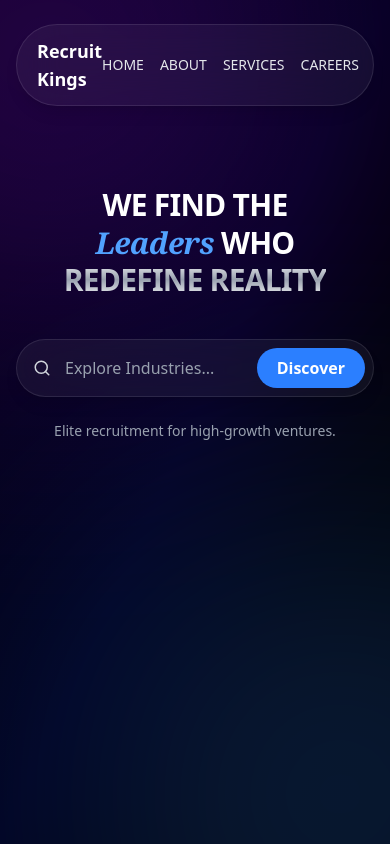
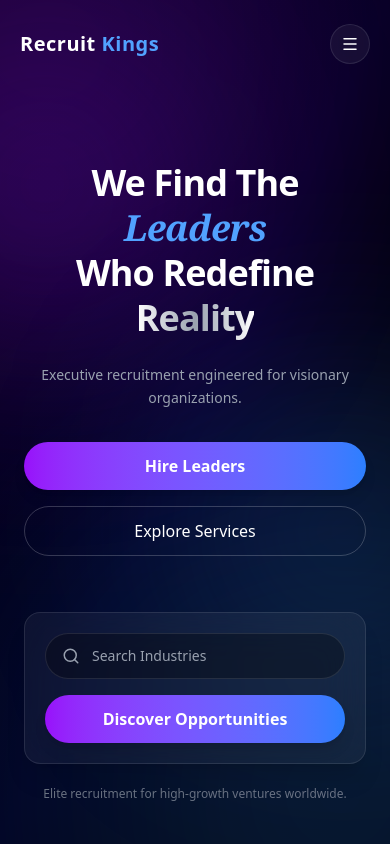
Before and after one commit to itsYasar-coder/01_Live_Project, a React (Vite) app: page / in a window 390 px wide. Shown: the top 844 px of the page. Built offline with nearby package versions, Linux system fonts and the light colour scheme.

Commit message:
Premium responsive homepage redesign

```diff
--- a/src/components/home/Center.jsx
+++ b/src/components/home/Center.jsx
@@ -2,26 +2,56 @@ import React from "react";
 
 const Center = () => {
   return (
-    <div className="flex justify-center text-center px-4 mt-20">
-      <h1 className="text-white font-extrabold
-        text-3xl text-center leading-tight tracking-tight">
+    <section className="relative px-6 mt-24 text-center">
 
-        WE FIND THE
+      {/* Glow Background */}
+      <div className="absolute top-[-100px] left-[-80px] w-[250px] h-[250px]
+      bg-purple-600/30 blur-[120px] rounded-full"></div>
+
+      <div className="absolute bottom-[-100px] right-[-80px] w-[250px] h-[250px]
+      bg-blue-500/30 blur-[120px] rounded-full"></div>
+
+      <div className="relative z-10">
+
+        <h1 className="text-white font-extrabold leading-tight
+        text-4xl tracking-tight">
+
+          We Find The
           <br />
 
           <span className="italic font-serif text-blue-400">
             Leaders
-        </span>{" "}
-        WHO
+          </span>
+
           <br />
 
-        <span className="bg-gradient-to-b from-white via-gray-400 to-white
+          Who Redefine
+
+          <br />
+
+          <span className="bg-gradient-to-r from-white via-gray-400 to-white
           bg-clip-text text-transparent">
-          REDEFINE REALITY
+            Reality
           </span>
 
         </h1>
+
+        <p className="text-gray-400 text-sm mt-6 leading-relaxed max-w-xs mx-auto">
+          Executive recruitment engineered for visionary organizations.
+        </p>
+
+        <div className="mt-8 flex flex-col gap-4">
+          <button className="py-3 rounded-full bg-gradient-to-r from-purple-600 to-blue-500 text-white font-semibold shadow-lg">
+            Hire Leaders
+          </button>
+
+          <button className="py-3 rounded-full border border-white/20 text-white">
+            Explore Services
+          </button>
         </div>
+
+      </div>
+    </section>
   );
 };
 
--- a/src/components/home/Input.jsx
+++ b/src/components/home/Input.jsx
@@ -3,35 +3,37 @@ import { Search } from "lucide-react";
 
 const Input = () => {
   return (
-    <div className="px-4 mt-10 flex flex-col items-center">
+    <section className="px-6 mt-14">
 
-      <div className="relative w-full bg-white/5 backdrop-blur-xl border border-white/10 rounded-full shadow-lg">
+      <div className="relative bg-white/5 backdrop-blur-xl
+      border border-white/10 rounded-2xl p-5 shadow-xl">
 
-        <Search
-          size={18}
-          className="absolute left-4 top-1/2 -translate-y-1/2 text-gray-300"
-        />
+        <div className="flex items-center gap-3 bg-black/30
+        border border-white/10 rounded-full px-4 py-3">
 
-        <input
-          type="text"
-          placeholder="Explore Industries..."
-          className="w-full py-4 pl-12 pr-28 bg-transparent text-white rounded-full
-          placeholder-gray-400 outline-none"
-        />
+          <Search size={18} className="text-gray-400" />
 
-        <button
-          className="absolute right-2 top-1/2 -translate-y-1/2
-          bg-blue-500 text-white px-5 py-2 rounded-full font-semibold">
-          Discover
+          <input
+            type="text"
+            placeholder="Search Industries"
+            className="bg-transparent outline-none text-white flex-1 placeholder-gray-400 text-sm"
+          />
+
+        </div>
+
+        <button className="w-full mt-4 py-3 rounded-full
+        bg-gradient-to-r from-purple-600 to-blue-500
+        text-white font-semibold shadow-lg">
+          Discover Opportunities
         </button>
 
       </div>
 
-      <p className="text-gray-400 text-sm text-center mt-6 max-w-xs">
-        Elite recruitment for high-growth ventures.
+      <p className="text-gray-500 text-xs text-center mt-5 leading-relaxed">
+        Elite recruitment for high-growth ventures worldwide.
       </p>
 
-    </div>
+    </section>
   );
 };
 
--- a/src/components/home/Navbar.jsx
+++ b/src/components/home/Navbar.jsx
@@ -1,24 +1,23 @@
 import React from "react";
-import { Link } from "react-router-dom";
+import { Menu } from "lucide-react";
 
 const Navbar = () => {
   return (
-    <nav className="w-full px-4 pt-6">
-      <div className="w-full bg-white/5 backdrop-blur-xl border border-white/10
-        rounded-full py-3 px-5 flex justify-between items-center shadow-lg">
+    <nav className="w-full px-5 pt-6 relative z-20">
 
-        <h2 className="text-lg font-bold text-white">
-          Recruit Kings
+      <div className="flex justify-between items-center">
+
+        <h2 className="text-white text-xl font-bold tracking-wide">
+          Recruit <span className="text-blue-400">Kings</span>
         </h2>
 
-        <div className="flex gap-4 text-sm text-gray-200">
-          <Link to="/">HOME</Link>
-          <Link to="/about">ABOUT</Link>
-          <Link to="/services">SERVICES</Link>
-          <Link to="/careers">CAREERS</Link>
+        <div className="w-10 h-10 rounded-full bg-white/5 backdrop-blur-xl
+        border border-white/10 flex items-center justify-center">
+          <Menu size={18} className="text-white" />
         </div>
 
       </div>
+
     </nav>
   );
 };
```
Lines whose indentation alone changed are shown as unchanged.
